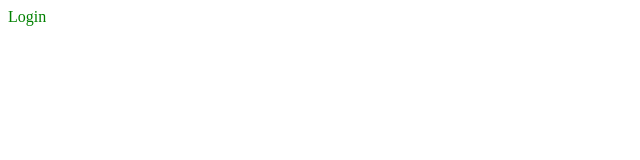
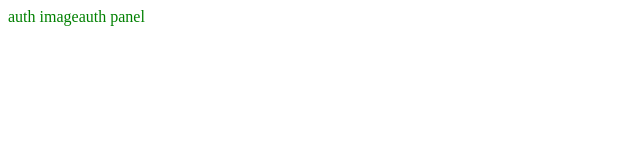
Before and after one commit to armazel/GitHubClient, a React app: page /auth in a window 1280 px wide. Shown: the top 160 px of the page, without its empty margins (0-640 px from the left). Built offline with nearby package versions, Linux system fonts and the light colour scheme.

Commit message:
add empty components

```diff
--- /dev/null
+++ b/src/components/AuthPage/AuthImage/index.tsx
@@ -0,0 +1,10 @@
+import * as React from "react";
+import * as styles from "../styles/index.less";
+
+export const AuthImage: React.FC = () => {
+    return (
+        <div className={styles.auth_image_wrapper}>
+            auth image
+        </div>
+    );
+}
--- a/src/components/AuthPage/AuthPage.tsx
+++ b/src/components/AuthPage/AuthPage.tsx
@@ -1,7 +1,13 @@
 import * as React from "react";
+import { AuthImage } from "./AuthImage";
+import { AuthPanel } from "./AuthPanel";
+import * as styles from "./styles/index.less";
 
 export const AuthPage: React.FC = () => {
     return (
-        <div>Login</div>
+        <div className={styles.wrapper}>
+            <AuthImage />
+            <AuthPanel />
+        </div>
     )
 }
--- /dev/null
+++ b/src/components/AuthPage/AuthPanel/index.tsx
@@ -0,0 +1,10 @@
+import * as React from "react";
+import * as styles from "../styles/index.less";
+
+export const AuthPanel: React.FC = () => {
+    return (
+        <div className={styles.auth_panel_wrapper}>
+            auth panel
+        </div>
+    );
+}
--- /dev/null
+++ b/src/components/AuthPage/styles/index.less
@@ -0,0 +1,11 @@
+.wrapper {
+    display: flex;
+}
+
+.auth_image_wrapper {
+    display: flex;
+}
+
+.auth_panel_wrapper {
+    display: flex;
+}
--- /dev/null
+++ b/src/components/AuthPage/styles/index.less.d.ts
@@ -0,0 +1,3 @@
+export const wrapper: string;
+export const auth_image_wrapper: string;
+export const auth_panel_wrapper: string;
```
Also changed, not shown: src/components/AuthPage/index.less (deleted), src/components/AuthPage/index.less.d.ts (deleted).
